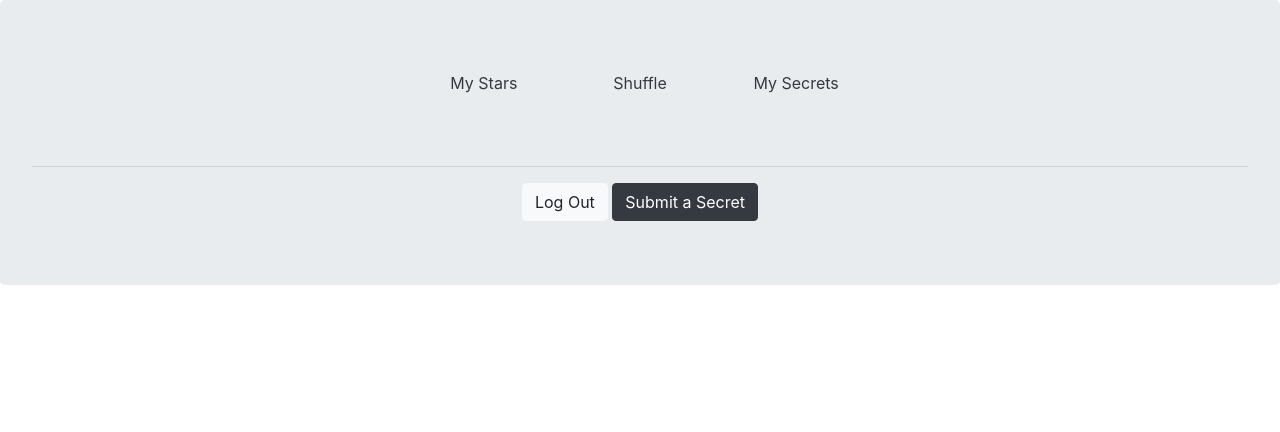
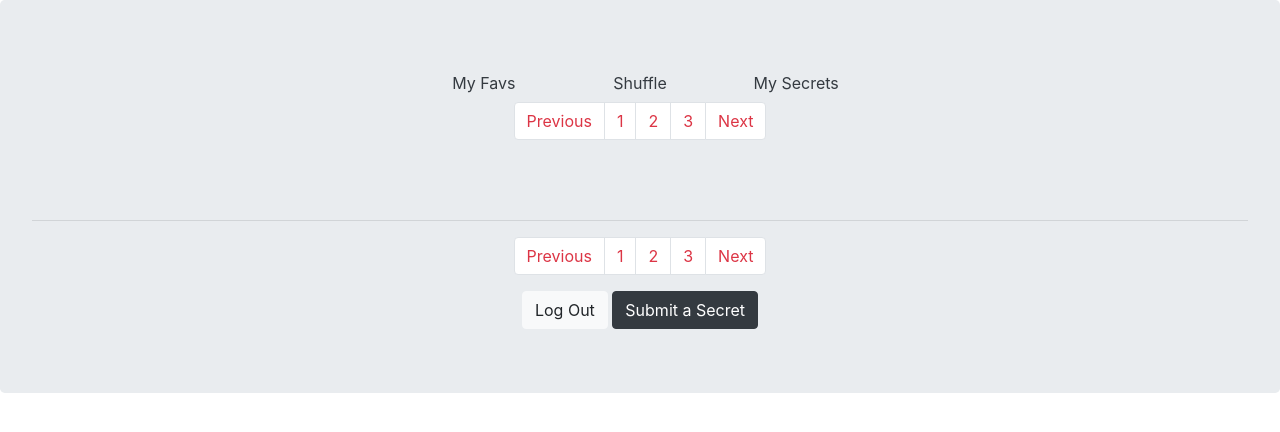
Before and after one commit to Gescale/SecretsSociety, a Node server app: page /user/2 in a window 1280 px wide. Shown: the part 56-488 px from the top of the page. Run offline with Node 20, Linux system fonts and the light colour scheme; the visitor is signed in with stand-in values (Sample User, id 1); some libraries are stand-ins or nearby versions.

Commit message:
Added following section and following page

```diff
--- a/app.js
+++ b/app.js
@@ -44,11 +44,6 @@ mongoose.connect("mongodb://localhost:27017/userDB", {
 
     const Schema = mongoose.Schema;
 
-    const starSchema = new Schema({
-      userId: String,
-      postId: String
-    });
-
     const secretsSchema = new Schema({
       secret: String,
       likes: [String]
@@ -58,7 +53,7 @@ mongoose.connect("mongodb://localhost:27017/userDB", {
       email: String,
       password: String,
       googleId: String,
-      stars: [starSchema],
+      stars: [String],
       secrets: [secretsSchema]
     });
 
@@ -281,10 +276,14 @@ mongoose.connect("mongodb://localhost:27017/userDB", {
           console.log(err);
         } else {
           if (foundUser) {
-            foundUser.secrets[req.params.postId].likes.push(req.user.id);
-            foundUser.save(function() {
+            if(foundUser.secrets[req.params.postId].likes.includes(req.user.id)){
+              foundUser.secrets[req.params.postId].likes.push(req.user.id);
+              foundUser.save(function() {
+                res.redirect("/secrets");
+              });
+            } else {
               res.redirect("/secrets");
-            });
+            }
           } else {
             console.log("User not found to like post");
           }
@@ -297,23 +296,25 @@ mongoose.connect("mongodb://localhost:27017/userDB", {
 //////////////////////////              STARS           ////////////////////////////////////////
 
 
-    app.get("/star/:userId/:postId", function(req, res) {
+    app.get("/favs/:userId", function(req, res) {
       User.findById(req.user.id, function(err, foundUser) {
         if (err) {
           console.log(err);
         } else {
           if (foundUser) {
-            // foundUser.secrets = submittedSecret;
-            const star = {
-              userId: req.params.userId,
-              postId: req.params.postId
-            };
-            foundUser.stars.push(star);
-            foundUser.save(function() {
+            if(!(foundUser.stars.includes(req.params.userId))){
+              foundUser.stars.push(req.params.userId);
+              console.log(foundUser.stars);
+              console.log(req.params.userId);
+              foundUser.save(function() {
+                res.redirect("/secrets");
+              });
+            } else {
               res.redirect("/secrets");
-            });
+            }
           } else {
-            console.log("User not found to star a post");
+            console.log("User not found to add to follow");
+            res.redirect("secrets");
           }
         }
       });
@@ -321,25 +322,11 @@ mongoose.connect("mongodb://localhost:27017/userDB", {
 
 // //////////////////////////////   Me    //////////////////////////////////////////////////////////////
 
-    ////////////////// Logic for the code below /////////////////////
-    // 1. await (get one star)
-    // 2. await(getUserById)
-    // 3. await(extract post)
-    // 4. push into array
-    // 5. await(itterate the above)
-    // 6. await(when done return the posts array)
-
-
-    app.get("/me/stars/", async function(req, res) {
+    app.get("/favs/", function(req, res) {
       if(req.isAuthenticated()){
-        try {
-          const myStarsRefs = req.user.stars;
-          const starsPosts = await iterStars(myStarsRefs);
-          console.log(starsPosts);
-        } catch (error) {
-          console.log(error)
-        }
-
+        res.render("favs", {
+          "favs" : req.user.stars
+        })
       } else {
         res.redirect("/login");
       }
--- a/views/partials/footer.ejs
+++ b/views/partials/footer.ejs
@@ -1,4 +1,3 @@
-
 
 </body>
 </html>
--- a/views/secrets.ejs
+++ b/views/secrets.ejs
@@ -5,7 +5,7 @@
   <div class="container-fluid">
       <div class="row justify-content-md-center">
         <div class="col col-lg-2">
-          <a class="btn text-dark" href="/me/stars">My Stars</a>
+          <a class="btn text-dark" href="/favs">My Favs</a>
         </div>
         <div class="col-md-auto">
           <a class="btn text-dark" aria-disabled="true" href="/shuffle">Shuffle</a>
@@ -13,6 +13,17 @@
         <div class="col col-lg-2">
           <a class="btn text-dark" href="/me/posts">My Secrets</a>
         </div>
+      </div>
+
+
+      <div class="row justify-content-md-center">
+        <ul class="pagination">
+          <li class="page-item"><a class="page-link text-danger" href="#">Previous</a></li>
+          <li class="page-item"><a class="page-link text-danger" href="#">1</a></li>
+          <li class="page-item"><a class="page-link text-danger" href="#">2</a></li>
+          <li class="page-item"><a class="page-link text-danger" href="#">3</a></li>
+          <li class="page-item"><a class="page-link text-danger" href="#">Next</a></li>
+        </ul>
       </div>
     </div>
 
@@ -30,7 +41,7 @@
               </div>
               <div class="card-header colourful">
                 <a class="btn text-dark" href="/like/<%=oneUser.id%>/<%=id%>"> <%=(secret.likes).length %> Likes</a>
-                <a class="btn text-dark" href="/star/<%=oneUser.id%>/<%=secret._id%>">Star</a>
+                <a class="btn text-dark" href="/favs/<%=oneUser.id%>">Follow</a>
                 <a class="btn text-dark" href="/share">Share</a>
               </div>
             </div>
@@ -41,6 +52,15 @@
 
     <hr>
 
+    <div class="row justify-content-md-center">
+      <ul class="pagination">
+        <li class="page-item"><a class="page-link text-danger" href="#">Previous</a></li>
+        <li class="page-item"><a class="page-link text-danger" href="#">1</a></li>
+        <li class="page-item"><a class="page-link text-danger" href="#">2</a></li>
+        <li class="page-item"><a class="page-link text-danger" href="#">3</a></li>
+        <li class="page-item"><a class="page-link text-danger" href="#">Next</a></li>
+      </ul>
+    </div>
 
     <a class="btn btn-light btn-md" href="/logout" role="button">Log Out</a>
     <a class="btn btn-dark btn-md" href="/submit" role="button">Submit a Secret</a>
```
Also changed, not shown: views/favs.ejs (added, +43 -0 lines).
